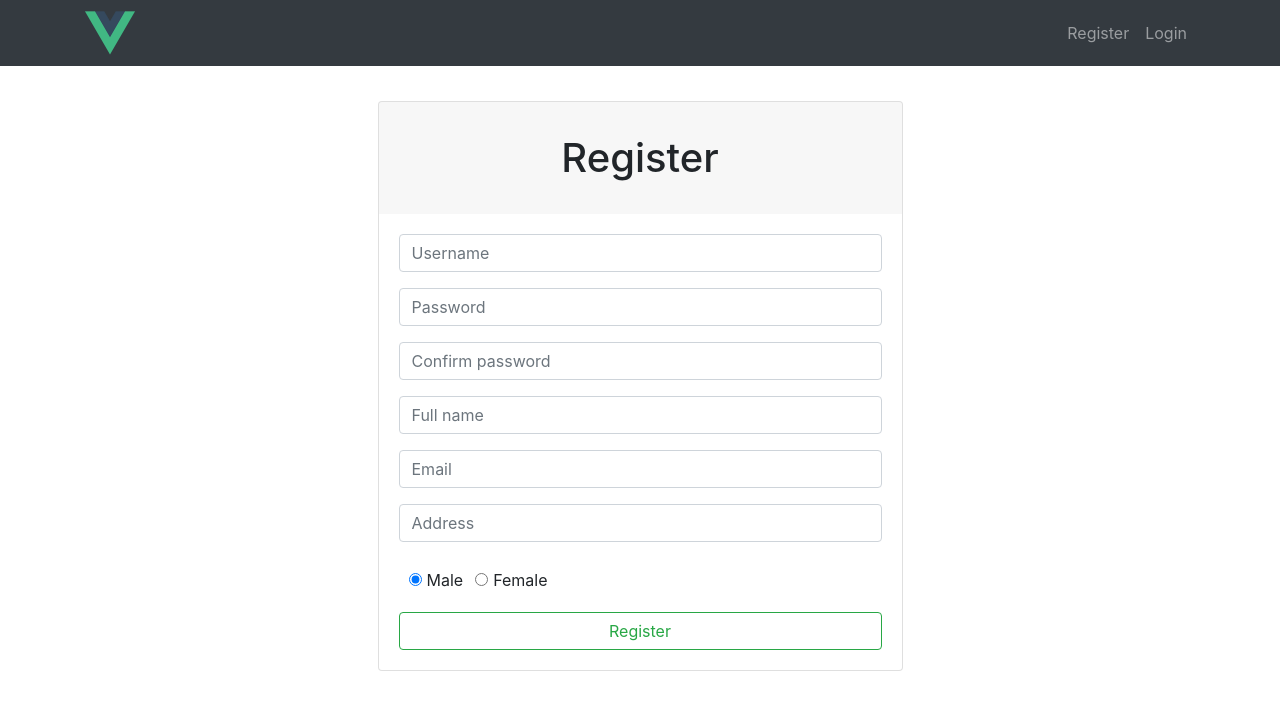
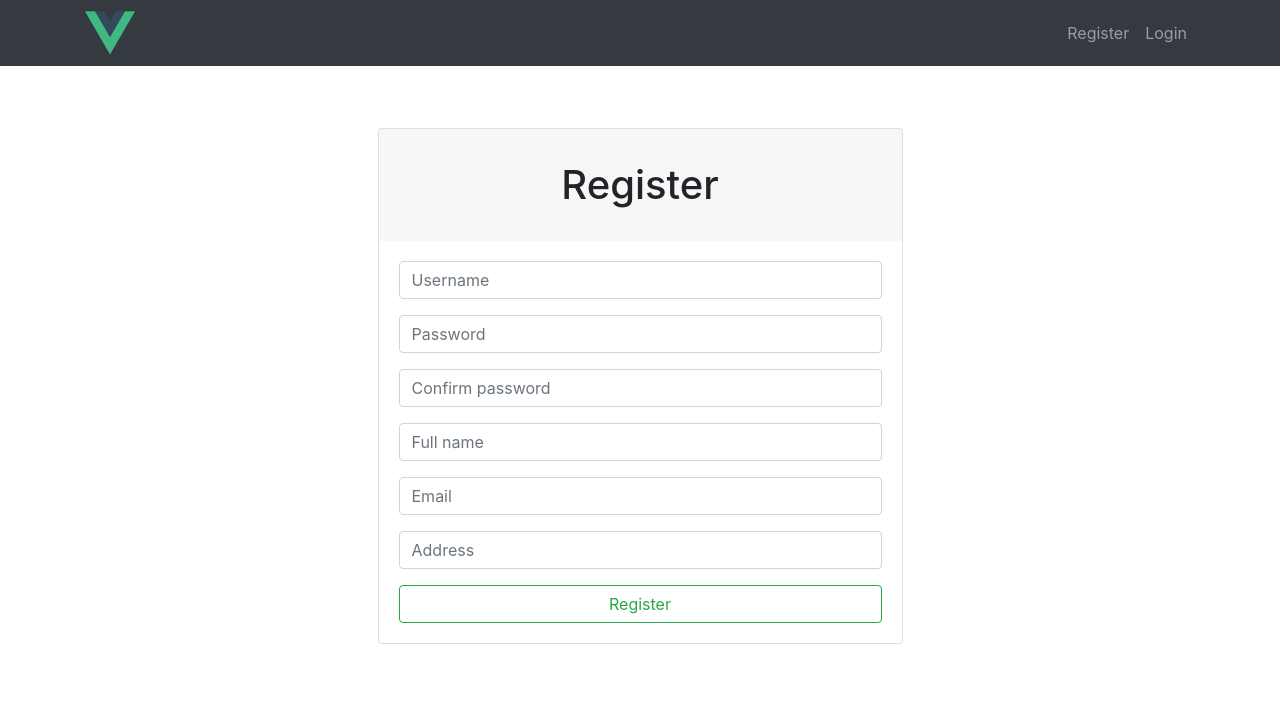
Before and after one commit to duc11102000/vuejs-local-storage, a Vue app: page /register in a window 1280 px wide. Shown: the top 710 px of the page. Built offline with nearby package versions, Linux system fonts and the light colour scheme.

Commit message:
minor tweak

```diff
--- a/src/components/RegisterPage.vue
+++ b/src/components/RegisterPage.vue
@@ -72,26 +72,6 @@
                     v-model="address"
                   />
                   <div class="invalid-feedback">{{ errors.address }}</div>
-                </div>
-                <div class="genderCheckBox">
-                  <div class="form-check-inline">
-                    <label class="form-check-label">
-                      <input
-                        type="radio"
-                        class="form-check-input"
-                        checked
-                      />Male
-                    </label>
-                  </div>
-                  <div class="form-check-inline">
-                    <label class="form-check-label">
-                      <input
-                        type="radio"
-                        class="form-check-input"
-                        name="optradio"
-                      />Female
-                    </label>
-                  </div>
                 </div>
                 <button class="btn btn-outline-success form-control">
                   Register
--- a/src/views/HomePage.vue
+++ b/src/views/HomePage.vue
@@ -65,7 +65,7 @@
                           ></div>
                         </div>
                         <span>JAVASCRIPT</span>
-                        <span class="pull-right">60%</span>
+                        <span class="pull-right"> 60%</span>
                         <div class="progress">
                           <div
                             class="progress-bar"
@@ -85,7 +85,7 @@
                         </div>
                         <p class="lead">
                           My name is Nguyễn Hữu Đức. I currently study in HUTECH
-                          university and in a internship duration in TMA
+                          university and completed the internship duration in TMA
                           solutions.
                         </p>
                         <p class="lead">
@@ -94,7 +94,7 @@
                           Bootstrap, Jquery.
                         </p>
                         <p class="lead">
-                          With my knowledge and skill gained during internship
+                          With my knowledge and skill gained after the internship
                           and school, i am very confident with my skill to
                           become front-end developer.
                         </p>
```
Also changed, not shown: 1 other file (tests, documents, lock files or other folders).
